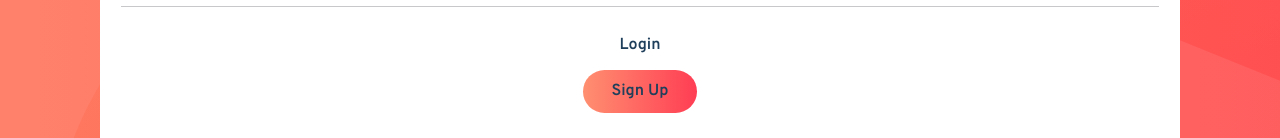
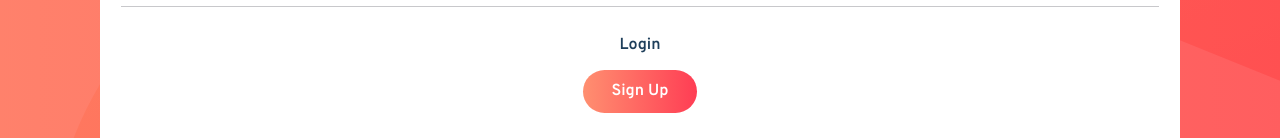
Before and after one commit to rwxganta/blogr-landing-page, a plain HTML site: page index.html in a window 1280 px wide. Shown: the part 288-426 px from the top of the page. Drawn offline with Linux system fonts and the light colour scheme.

Commit message:
fix .signup-btn color

```diff
--- a/style.css
+++ b/style.css
@@ -188,6 +188,10 @@ p:not(.hero p) {
 
 .menu a {
     color: var(--primary-Very-dark-blue);
+}
+
+.menu .signup-btn {
+    color: var(--neutral-White);
 }
 
 .menu-dropdown {
```
